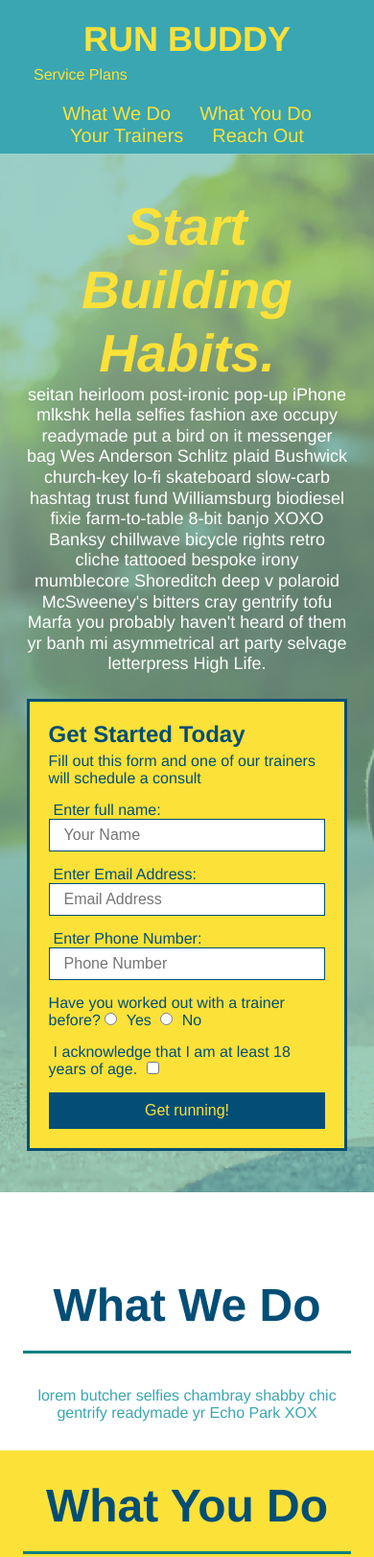
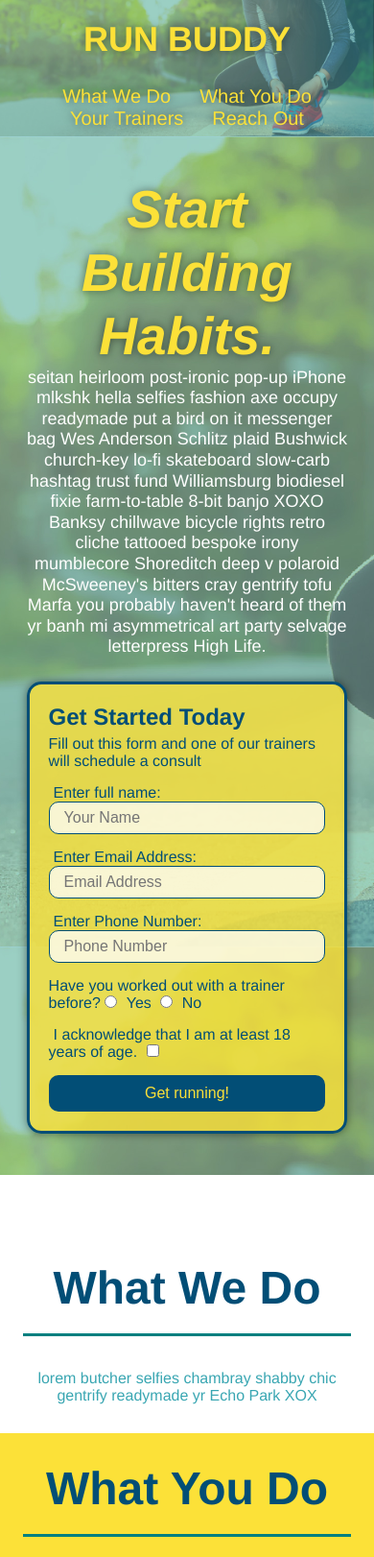
Before and after one commit to Irina256/run-buddy, a plain HTML site: page index.html in a window 390 px wide. Shown: the top 1622 px of the page at 96% size. Drawn offline with Linux system fonts and the light colour scheme.

Commit message:
added shadows and transparency

```diff
--- a/assets/css/style.css
+++ b/assets/css/style.css
@@ -17,6 +17,13 @@ header {
   display:flex;
   justify-content: space-between;
   flex-wrap: wrap;
+  position: sticky;
+  top: 0;
+  position: -webkit-sticky;
+  background-image: url("../images/hero-bg.jpg");
+background-size: cover;
+background-attachment: fixed;
+background-position: 80%;
 }
 
 header h1 {
@@ -24,6 +31,7 @@ header h1 {
   font-size: 36px;
   color: #fce138;
   margin: 0;
+  text-shadow: 0 0 10px rgba(0, 0, 0, 0.5);
 
 }
 
@@ -47,6 +55,7 @@ header nav ul li a {
   padding: 10px 15px;
   font-weight: lighter;
   font-size: 1.55vm;
+  text-shadow: 0 0 10px rgba(0, 0, 0, 0.5);
 }
 
 footer {
@@ -83,7 +92,8 @@ section{
  .hero{
   background-image: url("../images/hero-bg.jpg");
   background-size: cover;
-  background-position: center;
+  background-attachment: fixed;
+background-position: 80%;
   display: flex;
   justify-content: center;
   flex-wrap: wrap;
@@ -104,17 +114,19 @@ section{
     font-style: italic;
     font-size: 55px;
     color: #fce138;
+    text-shadow: 0 0 10px rgba(0, 0, 0, 0.5);
   }
 
 
  .hero-form {
   border: 3px solid #024e76;
-  background-color: #fce138;
+  background-color: rgba(252, 225, 56, 0.8);
   padding: 20px;
   color: #024e76;
   width: 40%;
   margin: 3.5%;
-
+  box-shadow: 0 0 10px rgba(0, 0, 0, 0.5);
+  border-radius: 15px;
 
 }
 .hero-form h3{
@@ -132,6 +144,15 @@ section{
   color: #024e76;
   width: 100%;
   margin-bottom: 15px;
+  border-radius: 10px;
+  background-color: rgba(255,255,255, 0.75);
+}
+.form-input:focus {
+  background-color: rgba(255,255,255, 1);
+}
+.form-input:focus {
+  background-color: rgba(255,255,255, 1);
+  outline: none;
 }
 .hero-form label{
   margin: 0 5px;
@@ -142,6 +163,11 @@ section{
   border: none;
   padding: 10px 20px;
   font-size: 16px;
+  border-radius: 10px;
+
+}
+.hero-form button:hover {
+  background-color: #39a6b2;
 }
  /*Hero Style End*/
 .intro{
@@ -166,11 +192,13 @@ section{
   margin: 50px auto;
   padding-bottom: 50px;
   width: 80%;
-  border-bottom: 1px solid #39a6b2;
   display: flex;
   flex-wrap: wrap;
   align-items: center;
   justify-content: space-between;
+}
+.step:not(:last-child) {
+  border-bottom: 1px solid #39a6b2;
 }
 
 .step h3 {
@@ -301,6 +329,13 @@ section{
     width: 100%;
     margin-bottom: 15px;
     margin-top: 5px;
+    border-radius: 10px;
+    background-color: rgba(255,255,255, 0.75);
+  }
+
+  .contact-form input:focus, .contact-form textarea:focus {
+    background-color: rgba(255,255,255, 1);
+    outline: none;
   }
 
   .contact-form button {
@@ -311,6 +346,11 @@ section{
     text-align: center;
     padding: 15px 0;
     font-size: 16px;
+    border-radius: 10px;
+  }
+  .contact-form button:hover {
+    color: #fce138;
+    background: #39a6b2;
   }
   .contact-info a {
     color: #fce138;
@@ -370,6 +410,8 @@ section{
   header {
     padding-bottom: 0;
     justify-content: center;
+    position: relative;
+
   }
 
   header h1 {
@@ -385,6 +427,12 @@ section{
 
   header nav ul li a {
     font-size: 20px;
+  }
+  header nav ul li a:hover {
+    background: #fce138;
+    color: #024e76;
+    border-radius: 15px;
+    text-shadow: none;
   }
 
   footer h2, footer div {
--- a/index.html
+++ b/index.html
@@ -17,8 +17,7 @@
             <a href="/">RUN BUDDY</a>
         </h1>
         <nav>
-            <a href="#service-plans">Service Plans</a>
-            <!--Unordered list element-->
+                       <!--Unordered list element-->
             <ul>
                 <!--List item element-->
                 <li>
```
